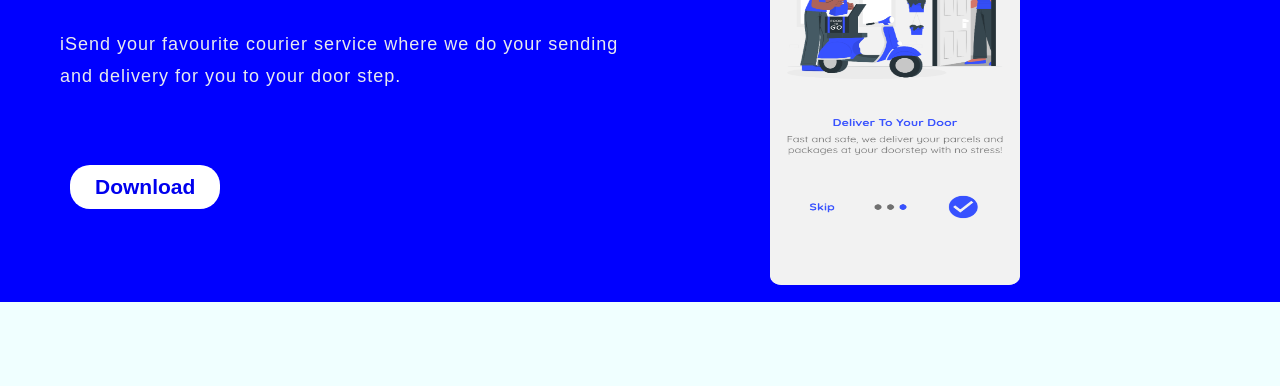
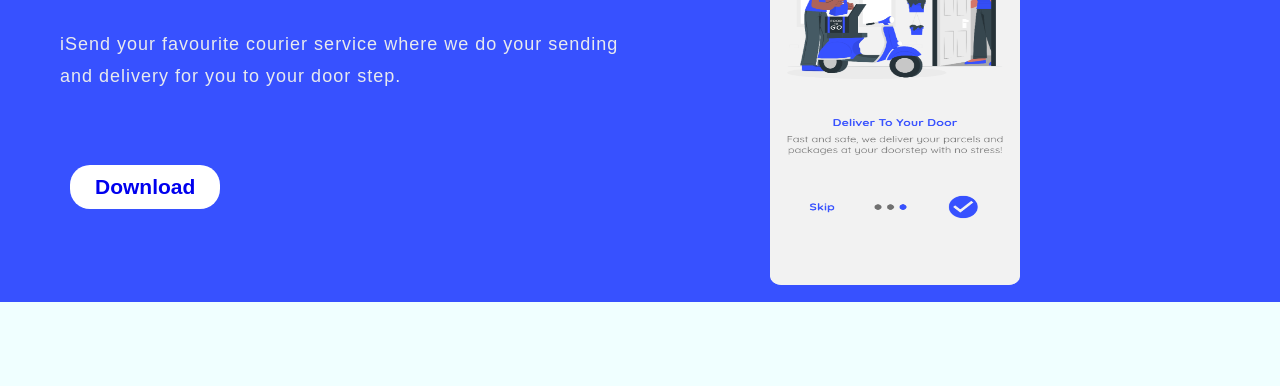
Before and after one commit to City-solutions/isend-website, a plain HTML site: page index.html in a window 1280 px wide. Shown: the part 359-745 px from the top of the page. Drawn offline with nearby package versions, Linux system fonts and the light colour scheme.

Commit message:
Change Color
- Change primary color

```diff
--- a/styles.css
+++ b/styles.css
@@ -22,7 +22,7 @@
     align-items: center;
     justify-content: space-between;
     padding: 20px;
-    background-color: blue;
+    background-color: #3751FF;
     color: #fff;
     }
 
@@ -150,11 +150,11 @@
 .grid-container {
     display: grid;
     grid-template-columns: 50% 50%;
-    background-color: blue;
+    background-color: #3751FF;
     padding: 10px;
   }
   .grid-item {
-    background-color:blue;
+    background-color:#3751FF;
     /* border: 1px solid rgba(0, 0, 0, 0.8); */
     padding-left: 50px;
     font-size: 30px;
@@ -170,7 +170,7 @@
     text-align: center;
     border: none;
     outline: none;
-    color: blue;
+    color: #3751FF;
     font-size: 21px;
     font-weight: 600;
     border-radius: 20px;
```
